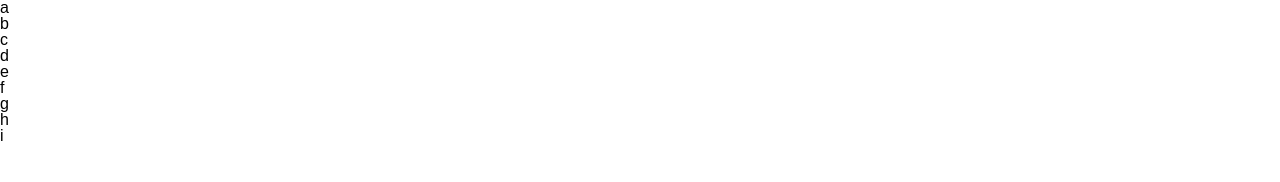
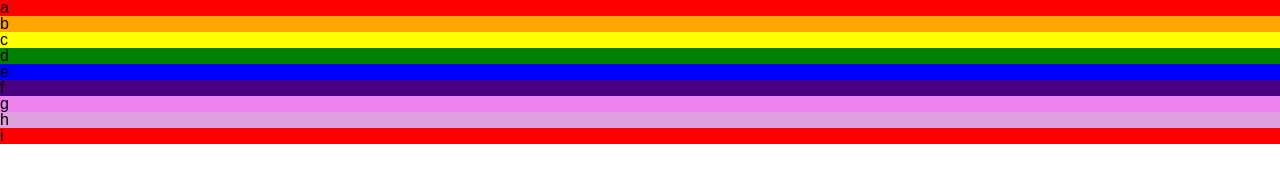
Before and after one commit to mlhaus/lab-01, a plain HTML site: page index.html in a window 1280 px wide. Drawn offline with Linux system fonts and the light colour scheme.

Commit message:
Added background colors

```diff
--- a/css/theme.css
+++ b/css/theme.css
@@ -1,35 +1,71 @@
 #a::before {
   content: "a";
+}
+
+#a {
+  background-color: red;
 }
 
 #b::before {
   content: "b";
 }
 
+#b {
+  background-color: orange;
+}
+
 #c::before {
   content: "c";
+}
+
+#c {
+  background-color: yellow;
 }
 
 #d::before {
   content: "d";
 }
 
+#d {
+  background-color: green;
+}
+
 #e::before {
   content: "e";
+}
+
+#e {
+  background-color: blue;
 }
 
 #f::before {
   content: "f";
 }
 
+#f {
+  background-color: indigo;
+}
+
 #g::before {
   content: "g";
+}
+
+#g {
+  background-color: violet;
 }
 
 #h::before {
   content: "h";
 }
 
+#h {
+  background-color: plum;
+}
+
 #i::before {
   content: "i";
 }
+
+#i {
+  background-color: red;
+}
```
